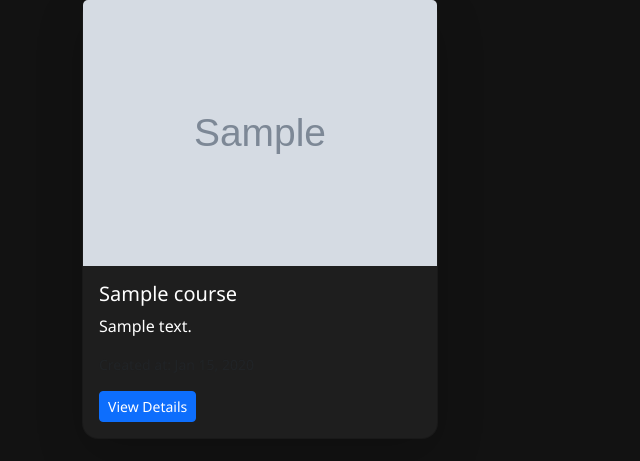
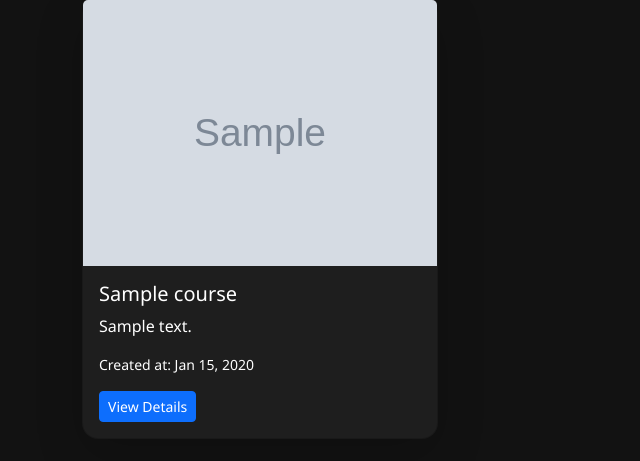
Before and after one commit to TusharPanchal55/lms, a Django app: template templates/courses/my_courses.html in a window 1280 px wide. Shown: the part 140-601 px from the top of the page, without its empty margins (0-640 px from the left). Run offline with Django 5.2, Linux system fonts and the light colour scheme; the template is opened without the code that fills it: most values are stand-ins (such as "Sample title", 1, 10 or a date in 2020); grey boxes marked "Sample" are stand-in pictures.

```diff
--- a/templates/courses/my_courses.html
+++ b/templates/courses/my_courses.html
@@ -15,7 +15,7 @@
             <div class="card-body">
                 <h5 class="card-title text-white ">{{ course.title }}</h5>
                 <p class="card-text text-white ">{{ course.description|truncatewords:20 }}</p>
-                <p class="small text-muted">Created at: {{ course.created_at|date:"M d, Y" }}</p>
+                <p class="small text-white ">Created at: {{ course.created_at|date:"M d, Y" }}</p>
                 <a href="{% url 'courses:details' course.id %}" class="btn btn-primary btn-sm">View Details</a>
             </div>
         </div>
```
Also changed, not shown: README.md, assests/Courses.png (added), assests/Login.png (added), assests/Sign_up.png (added), assests/Student_Dashboard.png (added), assests/Teacher_Dashboard.png (added).
